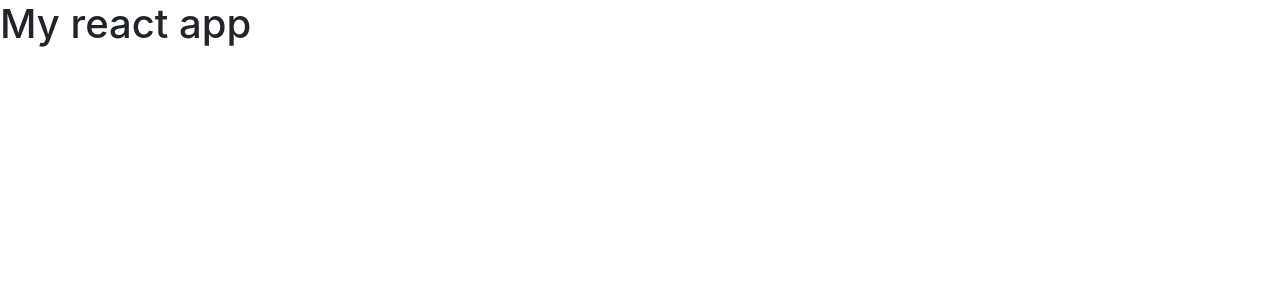
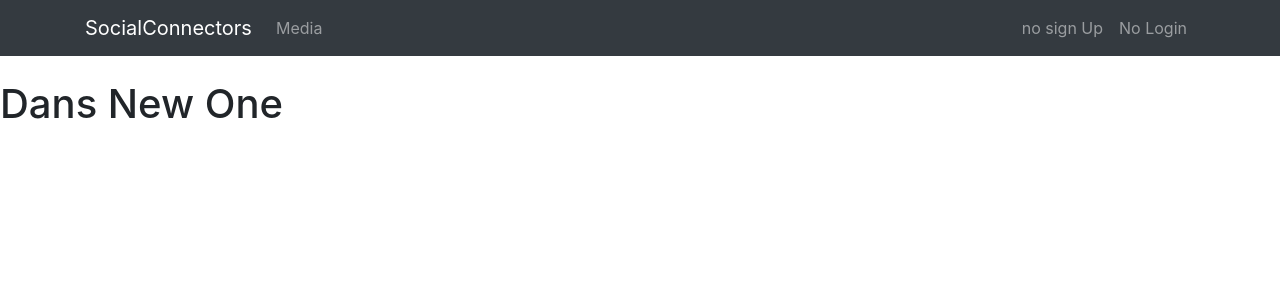
Before and after one commit to thefutureseer/socialConnector, a React (Create React App) app in the folder client/: page / in a window 1280 px wide. Shown: the top 300 px of the page. Built offline with nearby package versions, Linux system fonts and the light colour scheme.

Commit message:
Navbar and begin look

```diff
--- a/client/src/App.js
+++ b/client/src/App.js
@@ -1,11 +1,15 @@
 import React, { Component } from 'react';
+
+import Navbar from './components/layout/Navbar';
+
 import './App.css';
 
 class App extends Component {
   render() {
     return (
       <div className="App">
-       <h1>My react app</h1>
+       <Navbar />
+       <h1>Dans New One</h1>
       </div>
     );
   }
--- /dev/null
+++ b/client/src/components/layout/Navbar.js
@@ -0,0 +1,40 @@
+import React, { Component } from 'react'
+
+class Navbar extends Component {
+  render() {
+    return (
+      <div>
+        <nav className = "navbar navbar-expand-sm navbar-dark bg-dark mb-4">
+         <div className = "container">
+          <a className = "navbar-brand" href = "landing.html">SocialConnectors</a>
+          <button className = "navbar-toggler" type = "button" data-toggle = "collapse" data-target = "#mobile=nav">
+           <span className = "navbar-toggler-icon"></span>
+          </button>
+
+          <div className = "collapse navbar-collapse" id = "mobile-nav">
+            <ul className = "navbar-nav mr-auto">
+             <li className = "nav-item">
+              <a className = "nav-link" href = "profiles.html"> Media
+              </a>
+             </li>
+            </ul>
+
+            <ul className = "navbar-nav ml-auto">
+             <li className = "nav-item">
+              <a className = "nav-link" href = "register.html"> no sign Up</a>
+             </li>
+             <li className = "nav-item">
+              <a className = "nav-link">No Login</a>
+             </li>
+            </ul>
+
+          </div>
+         </div>
+        </nav>
+
+      </div>
+    )
+  }
+}
+
+export default Navbar;
```
Also changed, not shown: client/src/components/layout/Footer.js (added), client/src/components/layout/Landing.js (added).
